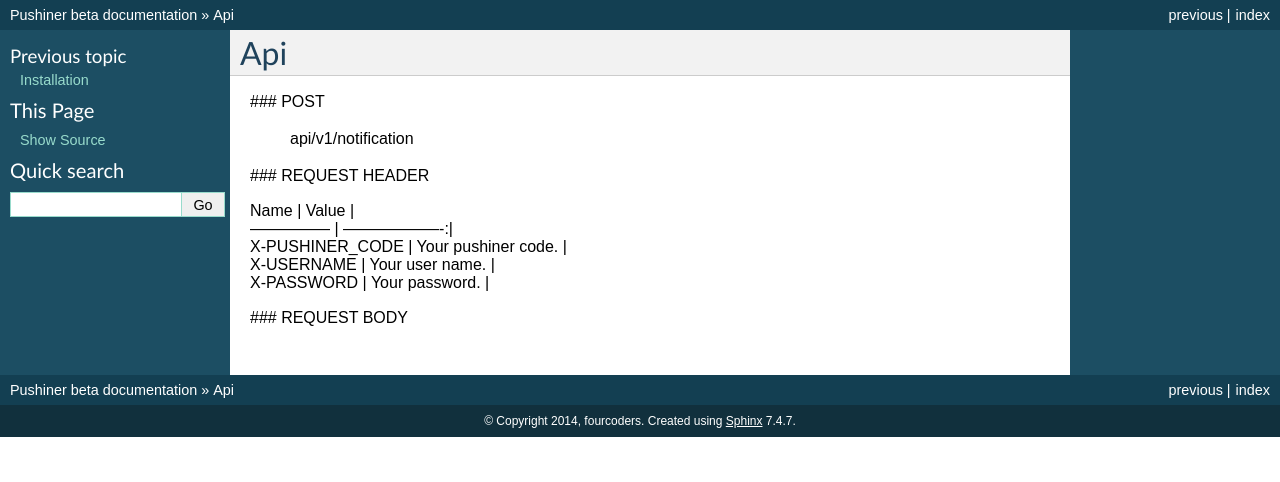
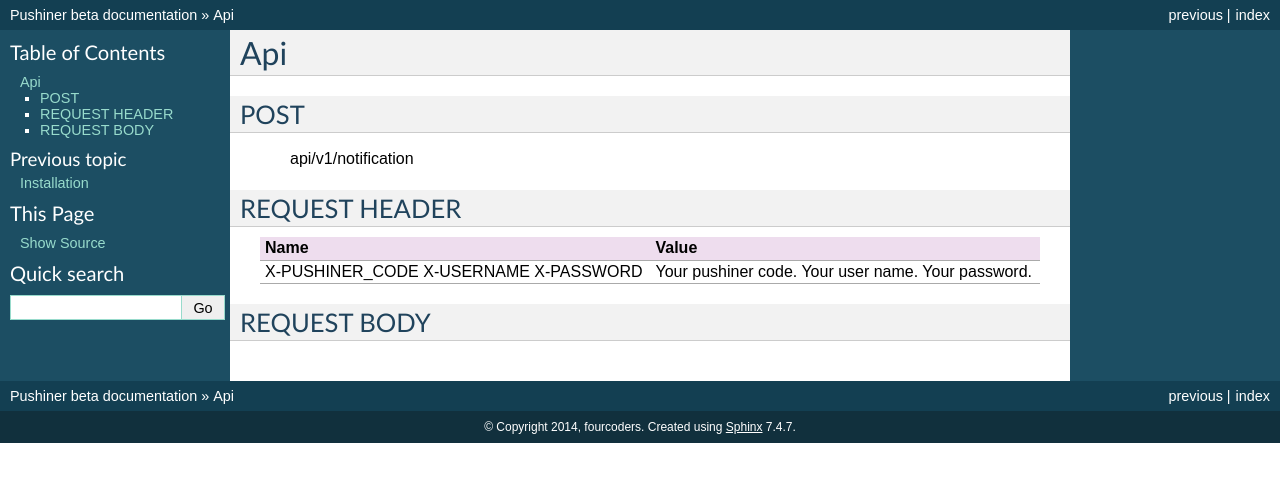
Before and after one commit to pushiner/docs, a Sphinx documentation site: the page built from docs/source/api.rst, in a window 1280 px wide. Shown: the top 482 px of the page. Built offline with Sphinx 7.4.7, drawn with Linux system fonts in a browser that asks for light colours.

```diff
--- a/docs/source/api.rst
+++ b/docs/source/api.rst
@@ -1,16 +1,21 @@
 Api
 ============
 
-### POST
+POST
+____
 
 	api/v1/notification
 
-### REQUEST HEADER
+REQUEST HEADER
+______________
 
++-----------------+---------------------+
 | Name            | Value               |
-| --------------- | -------------------:|
++=================+=====================+
 | X-PUSHINER_CODE | Your pushiner code. |
 | X-USERNAME	  | Your user name.     |
 | X-PASSWORD	  | Your password.      |
++-----------------+---------------------+
 
-### REQUEST BODY
+REQUEST BODY
+____________
```
